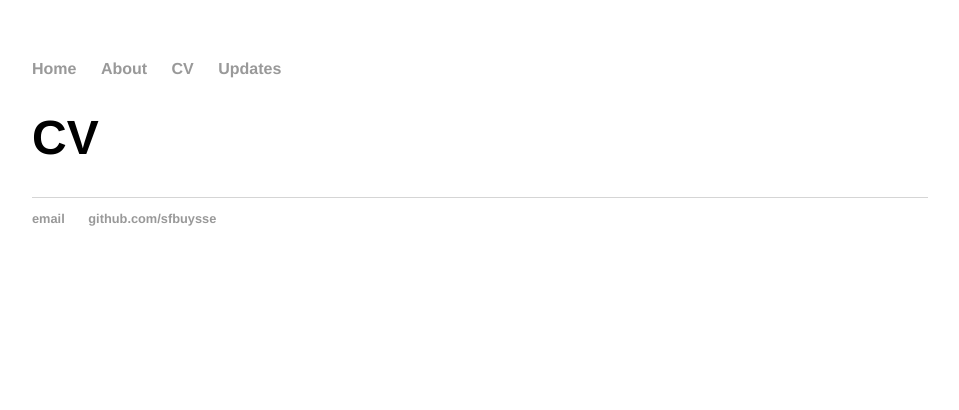
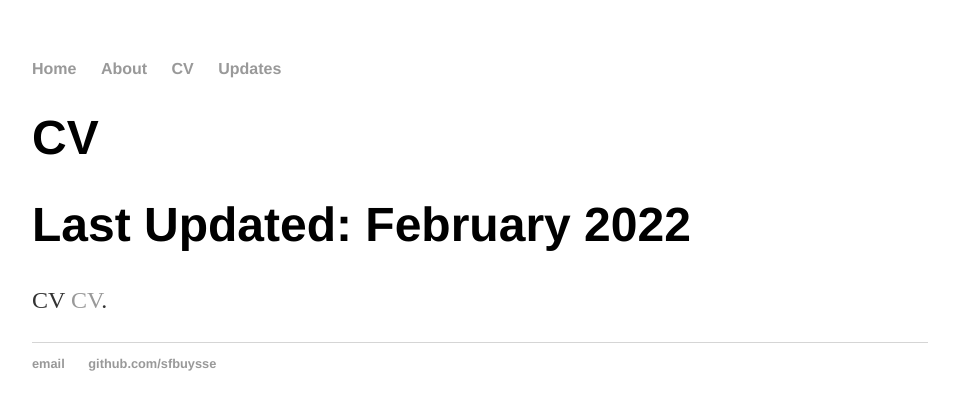
Before and after one commit to sfbuysse/sfbuysse.github.io, a Jekyll site: the page built from cv/index.html, in a window 1280 px wide. Shown: the top 410 px of the page, without its empty margins (160-1119 px from the left). Built offline with Jekyll 4.4.1, drawn with Linux system fonts in a browser that asks for light colours.

Commit message:
Update index.html
add file

```diff
--- a/cv/index.html
+++ b/cv/index.html
@@ -3,3 +3,12 @@ layout: default
 title: CV
 ---
 <h1>{{ page.title }}</h1>
+<html>
+  <head>
+    <title> My CV</title>
+  </head>
+  <body>
+    <h1>Last Updated: February 2022 </h1>
+    <p> CV <a href="/uploads/files/Buysse_CV_Feb2022.pdf">CV</a>.</p>
+  </body>
+</html>
```
